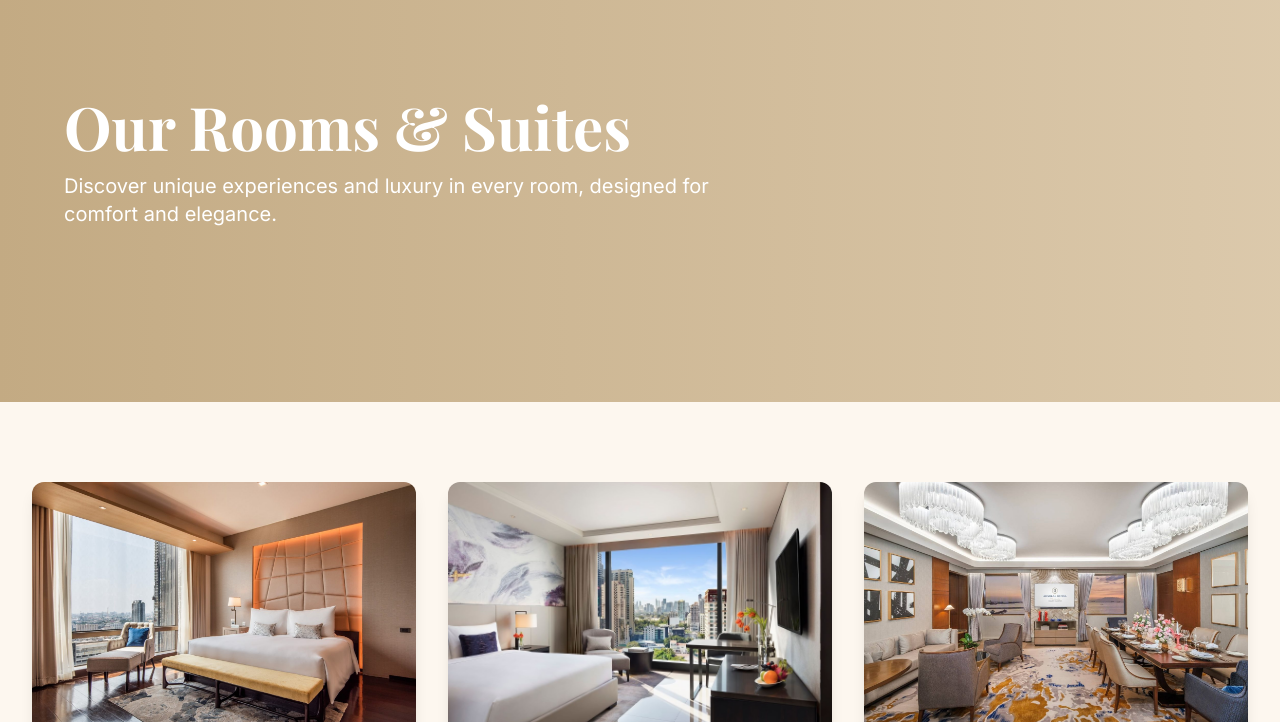
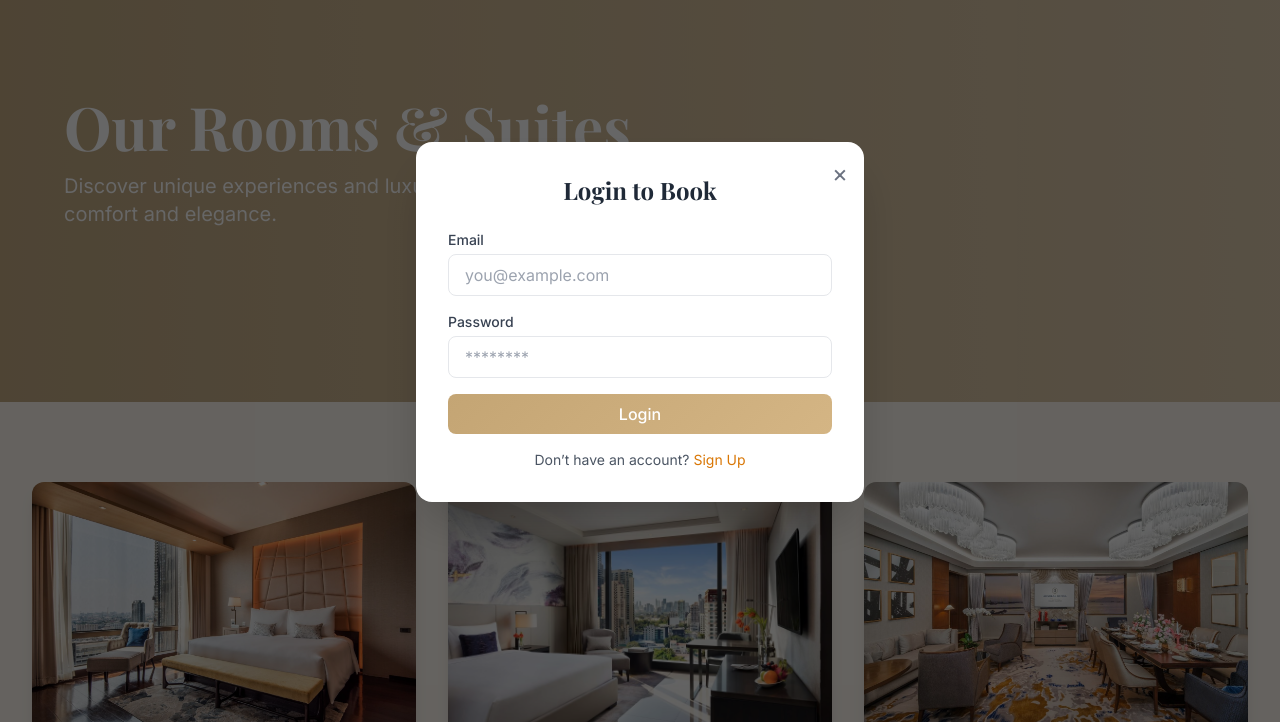
Before and after one commit to nyan617/Resortv2, a plain HTML site: page rooms.html in a window 1280 px wide. Both pictures are taken after a click on the button "Book Now". Shown: the part 78-800 px from the top of the page. Drawn offline with nearby package versions, Linux system fonts and the light colour scheme.

Commit message:
Update rooms.html

```diff
--- a/rooms.html
+++ b/rooms.html
@@ -170,4 +170,71 @@ faders.forEach(el => observer.observe(el));
 </script>
 
 </body>
+  <!-- Book Now Login Modal -->
+<div id="login-modal" class="fixed inset-0 bg-black/60 hidden items-center justify-center z-50">
+  <div class="modal-content bg-white rounded-2xl shadow-2xl max-w-md w-full mx-4 p-8 relative transform scale-90 opacity-0 transition-all duration-300">
+    <!-- Close Button -->
+    <button id="close-modal" class="absolute top-4 right-4 text-gray-500 hover:text-gray-700 text-2xl">&times;</button>
+
+    <h2 class="text-2xl font-playfair font-bold mb-6 text-center text-gray-800">Login to Book</h2>
+
+    <form class="space-y-4">
+      <div>
+        <label for="email" class="block text-sm font-medium text-gray-700">Email</label>
+        <input type="email" id="email" class="w-full px-4 py-2 mt-1 border rounded-lg focus:ring-2 focus:ring-amber-600 focus:outline-none" placeholder="you@example.com" required>
+      </div>
+      <div>
+        <label for="password" class="block text-sm font-medium text-gray-700">Password</label>
+        <input type="password" id="password" class="w-full px-4 py-2 mt-1 border rounded-lg focus:ring-2 focus:ring-amber-600 focus:outline-none" placeholder="********" required>
+      </div>
+      <button type="submit" class="w-full btn-primary text-white py-2 rounded-lg font-medium">Login</button>
+    </form>
+
+    <p class="text-sm text-center mt-4 text-gray-600">
+      Don’t have an account? <a href="#" class="text-amber-600 hover:underline">Sign Up</a>
+    </p>
+  </div>
+</div>
+
+<script>
+// Modal Elements
+const loginModal = document.getElementById('login-modal');
+const modalContent = document.querySelector('.modal-content');
+const closeModal = document.getElementById('close-modal');
+
+// Open modal when "Book Now" is clicked
+document.querySelectorAll('.btn-primary').forEach(btn => {
+  btn.addEventListener('click', (e) => {
+    if(btn.innerText.includes("Book Now")) {
+      e.preventDefault();
+      loginModal.classList.remove('hidden');
+      loginModal.classList.add('flex');
+      setTimeout(() => {
+        modalContent.classList.remove('scale-90', 'opacity-0');
+        modalContent.classList.add('scale-100', 'opacity-100');
+      }, 50);
+    }
+  });
+});
+
+// Close modal
+function closeLoginModal() {
+  modalContent.classList.remove('scale-100', 'opacity-100');
+  modalContent.classList.add('scale-90', 'opacity-0');
+  setTimeout(() => {
+    loginModal.classList.add('hidden');
+    loginModal.classList.remove('flex');
+  }, 300);
+}
+
+closeModal.addEventListener('click', closeLoginModal);
+loginModal.addEventListener('click', (e) => {
+  if(e.target === loginModal) {
+    closeLoginModal();
+  }
+});
+</script>
+
 </html>
+
+</html>
```
